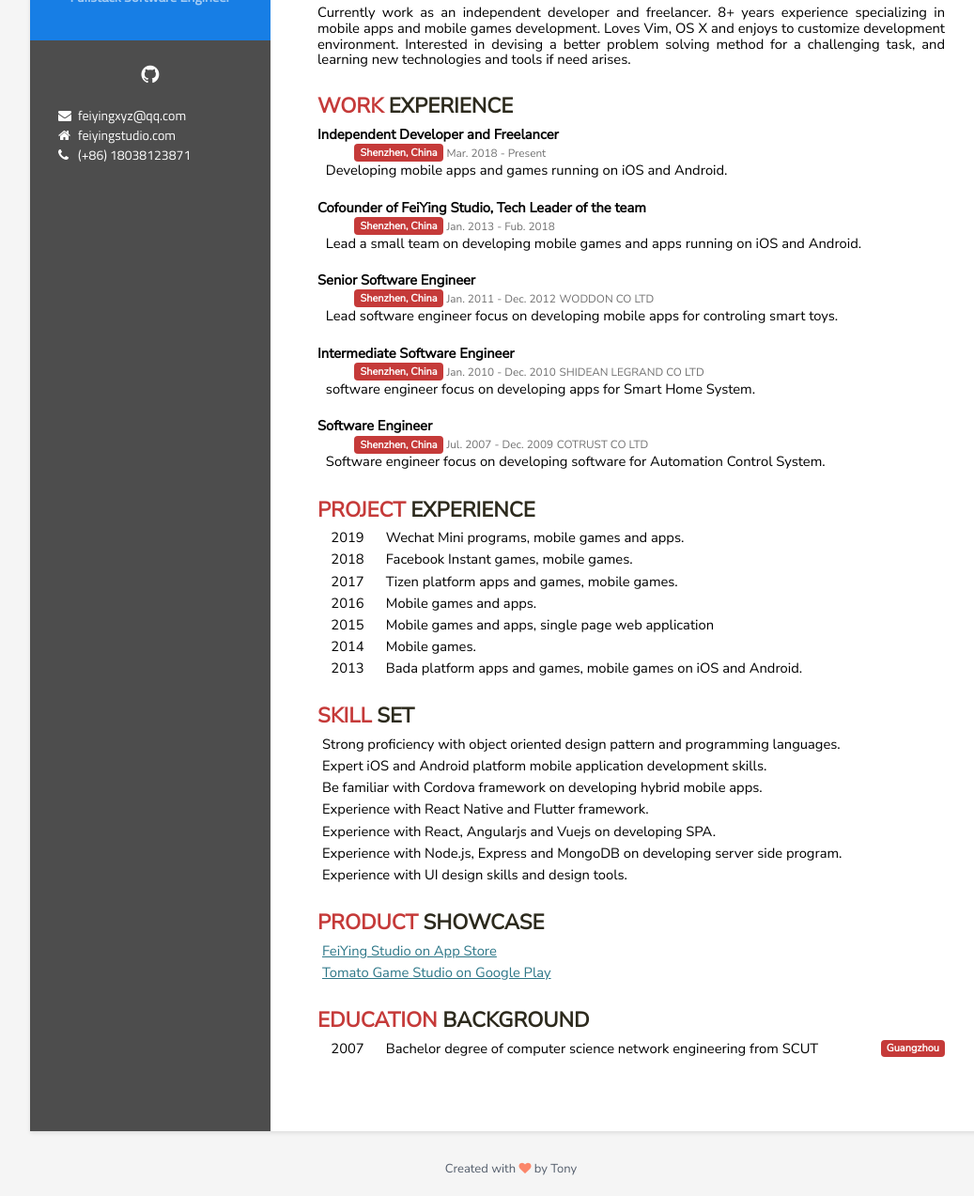
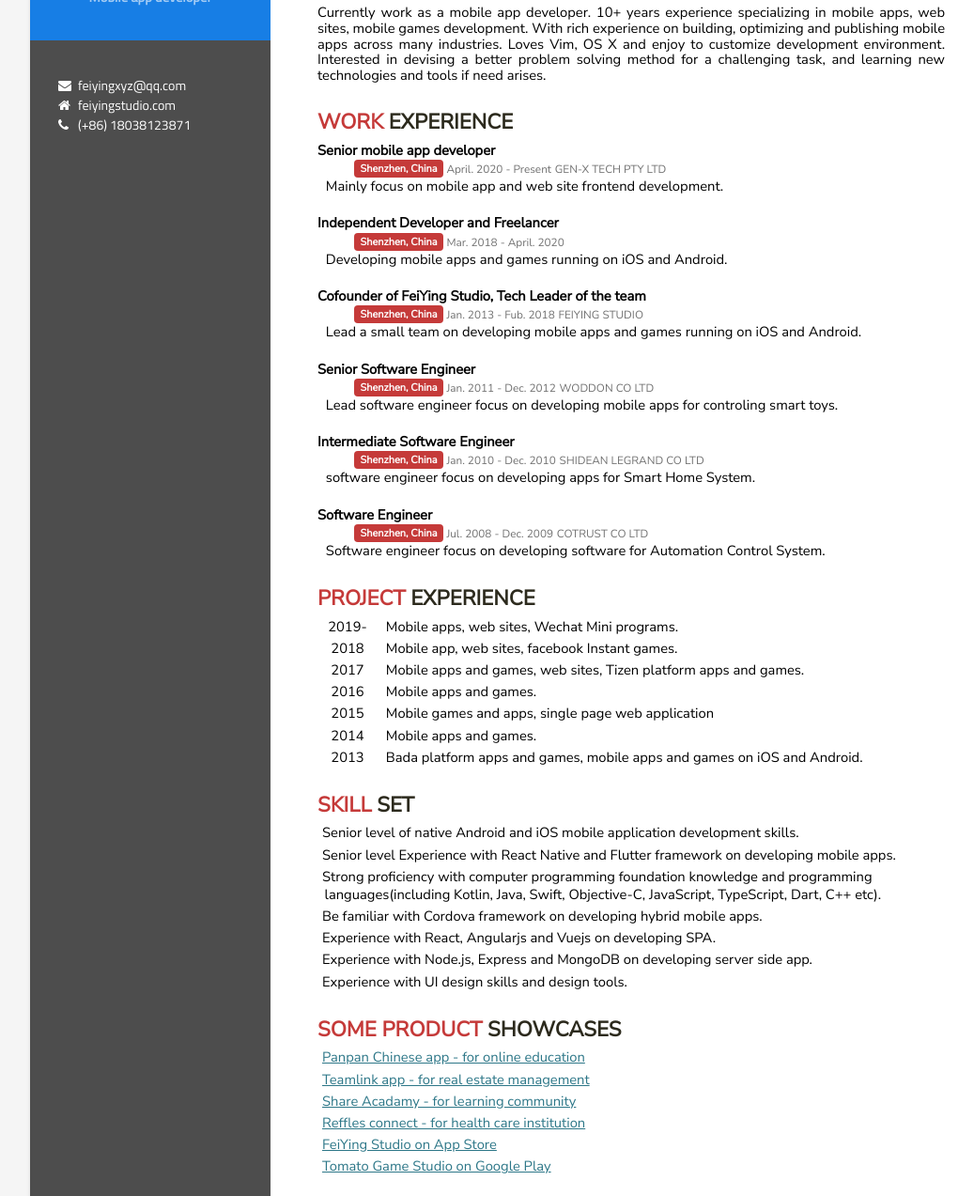
Before and after one commit to Carter800/fei, a plain HTML site: page docs/cv/index.html in a window 1280 px wide. Shown: the part 109-1382 px from the top of the page at 94% size, without its empty margins (96-1133 px from the left). Drawn offline with nearby package versions, Linux system fonts and the light colour scheme.

Commit message:
modified

```diff
--- a/docs/cv/index.html
+++ b/docs/cv/index.html
@@ -23,12 +23,12 @@
                             <!-- react-text: 6 -->
                             <!-- /react-text -->
                         </h1>
-                        <h3 class="position">Fullstack Software Engineer</h3>
+                        <h3 class="position">Mobile app developer</h3>
                         <!-- <q class="quote">To be a better man</q> -->
                     </div>
                     <div class="socials">
                         <!-- <a class="social homepage" href="" target="_blank" title="posquit0"></a> -->
-                        <a class="social github" href="https://github.com/Carter800" target="_blank" title="tony"></a>
+                        <!--a class="social github" href="https://github.com/Carter800" target="_blank" title="tony"></a-->
                         <!-- <a class="social linkedin" href="" target="_blank" title="posquit0"></a> -->
                     </div>
                     <ul class="contacts">
@@ -52,7 +52,7 @@
                                 <!-- react-text: 28 -->
                                 <!-- /react-text -->
                             </h1>
-                            <p class="section-description">Currently work as an independent developer and freelancer. 8+ years experience specializing in mobile apps and mobile games development. Loves Vim, OS X and enjoys to customize development environment. Interested in devising a better problem solving method for a challenging task, and learning new technologies and tools if need arises.</p>
+                            <p class="section-description">Currently work as a mobile app developer. 10+ years experience specializing in mobile apps, web sites, mobile games development. With rich experience on building, optimizing and publishing mobile apps across many industries. Loves Vim, OS X and enjoy to customize development environment. Interested in devising a better problem solving method for a challenging task, and learning new technologies and tools if need arises.</p>
                         </section>
                         <section id="work-experience" class="section">
                             <h1 class="section-title">
@@ -63,12 +63,29 @@
                             </h1>
                             <div class="items">
                                 <div class="item item-detail">
+                                    <span class="title">Senior mobile app developer</span>
+                                    <span class="location">
+                                        <i>Shenzhen, China</i>
+                                    </span>
+                                    <span class="date">
+                                        <small>April. 2020 - Present</small>
+                                    </span>
+                                    <span class="organization">
+                                        <small>Gen-X Tech Pty Ltd</small>
+                                    </span>
+                                    <ul class="descriptions">
+                                        <li>
+                                            <span>Mainly focus on mobile app and web site frontend development.</span>
+                                        </li>
+                                    </ul>
+                                </div>
+                                <div class="item item-detail">
                                     <span class="title">Independent Developer and  Freelancer</span>
                                     <span class="location">
                                         <i>Shenzhen, China</i>
                                     </span>
                                     <span class="date">
-                                        <small>Mar. 2018 - Present</small>
+                                        <small>Mar. 2018 - April. 2020</small>
                                     </span>
                                     <ul class="descriptions">
                                         <li>
@@ -84,9 +101,12 @@
                                     <span class="date">
                                         <small>Jan. 2013 - Fub. 2018</small>
                                     </span>
+                                    <span class="organization">
+                                        <small>FeiYing Studio</small>
+                                    </span>
                                     <ul class="descriptions">
                                         <li>
-                                            <span>Lead a small team on developing mobile games and apps running on iOS and Android.</span>
+                                            <span>Lead a small team on developing mobile apps and games running on iOS and Android.</span>
                                         </li>
                                     </ul>
                                 </div>
@@ -131,7 +151,7 @@
                                     <i>Shenzhen, China</i>
                                 </span>
                                 <span class="date">
-                                    <small>Jul. 2007 - Dec. 2009</small>
+                                    <small>Jul. 2008 - Dec. 2009</small>
                                 </span>
                                 <span class="organization">
                                     <small>CoTrust co ltd</small>
@@ -152,20 +172,20 @@
                             </h1>
                             <div class="items">
                                 <div class="item item-simple">
-                                    <span class="date">2019</span>
-                                    <span class="organization">Wechat Mini programs, mobile games and apps.</span>
+                                    <span class="date">2019- </span>
+                                    <span class="organization">Mobile apps, web sites, Wechat Mini programs.</span>
                                 </div>
                                 <div class="item item-simple">
                                     <span class="date">2018</span>
-                                    <span class="organization">Facebook Instant games, mobile games.</span>
+                                    <span class="organization">Mobile app, web sites, facebook Instant games.</span>
                                 </div>
                                 <div class="item item-simple">
                                     <span class="date">2017</span>
-                                    <span class="organization">Tizen platform apps and games, mobile games.</span>
+                                    <span class="organization">Mobile apps and games, web sites, Tizen platform apps and games. </span>
                                 </div>
                                 <div class="item item-simple">
                                     <span class="date">2016</span>
-                                    <span class="organization">Mobile games and apps.</span>
+                                    <span class="organization">Mobile apps and games.</span>
                                 </div>
                                 <div class="item item-simple">
                                     <span class="date">2015</span>
@@ -173,11 +193,11 @@
                                 </div>
                                 <div class="item item-simple">
                                     <span class="date">2014</span>
-                                    <span class="organization">Mobile games.</span>
+                                    <span class="organization">Mobile apps and games.</span>
                                 </div>
                                 <div class="item item-simple">
                                     <span class="date">2013</span>
-                                    <span class="organization">Bada platform apps and games, mobile games on iOS and Android.</span>
+                                    <span class="organization">Bada platform apps and games, mobile apps and games on iOS and Android.</span>
                                 </div>
                             </div>
                         </section>
@@ -190,22 +210,23 @@
                             </h1>
                             <div class="items">
                                 <div class="item item-simple">
-                                    <span class="organization">Strong proficiency with object oriented design pattern and programming languages.</span>
+                                    <span class="organization">Senior level of native Android and iOS mobile application development skills.</span>
                                 </div>
                                 <div class="item item-simple">
-                                    <span class="organization">Expert iOS and Android platform mobile application development skills.</span>
+                                    <span class="organization">Senior level Experience with React Native and Flutter framework on developing mobile apps.</span>
+                                </div>
+                                <div class="item item-simple">
+                                    <span class="organization">Strong proficiency with computer programming foundation knowledge and programming</span><br/>
+                                    <span>&nbsp languages(including Kotlin, Java, Swift, Objective-C, JavaScript, TypeScript, Dart, C++ etc).</span>
                                 </div>
                                 <div class="item item-simple">
                                     <span class="organization">Be familiar with Cordova framework on developing hybrid mobile apps.</span>
                                 </div>
                                 <div class="item item-simple">
-                                    <span class="organization">Experience with React Native and Flutter framework.</span>
-                                </div>
-                                <div class="item item-simple">
                                     <span class="organization">Experience with React, Angularjs and Vuejs on developing SPA.</span>
                                 </div>
                                 <div class="item item-simple">
-                                    <span class="organization">Experience with Node.js, Express and MongoDB on developing server side program.</span>
+                                    <span class="organization">Experience with Node.js, Express and MongoDB on developing server side app.</span>
                                 </div>
                                 <div class="item item-simple">
                                     <span class="organization">Experience with UI design skills and design tools.</span>
@@ -214,12 +235,24 @@
                         </section>
                         <section id="product-showcase" class="section">
                             <h1 class="section-title">
-                                <em>Product</em>
+                                <em>Some product</em>
                                 <!-- react-text: 126 -->
-                                showcase
+                                showcases
                                 <!-- /react-text -->
                             </h1>
                             <div class="items">
+                                <div class="item item-simple">
+                                    <span class="organization"><a href="https://apps.apple.com/app/id1541603686" target="_blank">Panpan Chinese app - for online education</a></span>
+                                </div>
+                                <div class="item item-simple">
+                                    <span class="organization"><a href="https://apps.apple.com/app/id1495499958" target="_blank">Teamlink app - for real estate management</a></span>
+                                </div>
+                                <div class="item item-simple">
+                                    <span class="organization"><a href="https://apps.apple.com/cn/app/共享学院/id1317657146" target="_blank">Share Acadamy - for learning community</a></span>
+                                </div>
+                                <div class="item item-simple">
+                                    <span class="organization"><a href="https://apps.apple.com/app/id1444394990" target="_blank">Reffles connect - for health care institution</a></span>
+                                </div>
                                 <div class="item item-simple">
                                     <span class="organization"><a href="https://itunes.apple.com/cn/developer/feiyinginfo/id351050067" target="_blank">FeiYing Studio on App Store</a></span>
                                 </div>
@@ -237,7 +270,7 @@
                             </h1>
                             <div class="items">
                                 <div class="item item-simple">
-                                    <span class="date">2007</span>
+                                    <span class="date">2008</span>
                                     <span class="organization">Bachelor degree of computer science network engineering from SCUT</span>
                                     <span class="location">Guangzhou</span>
                                 </div>
```
